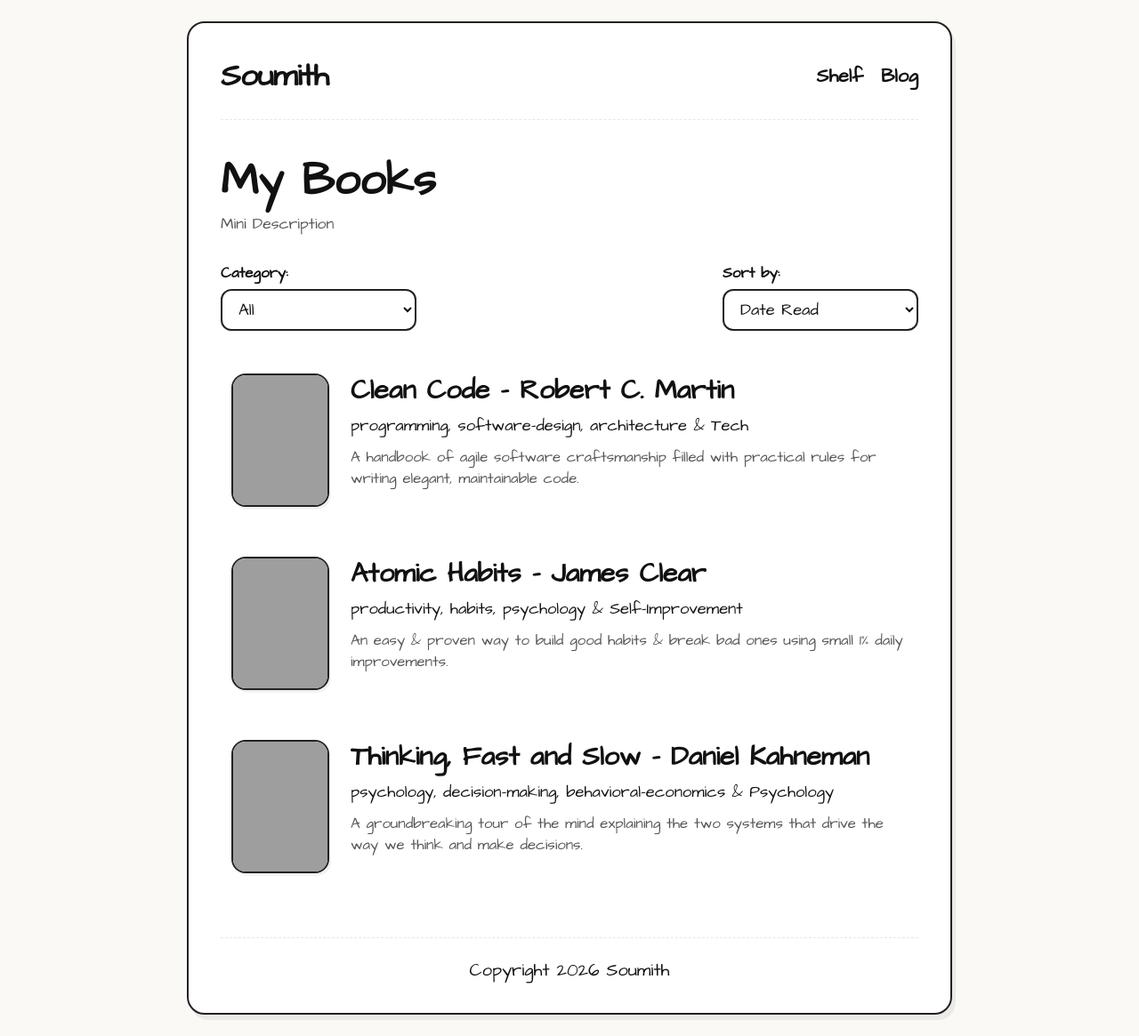
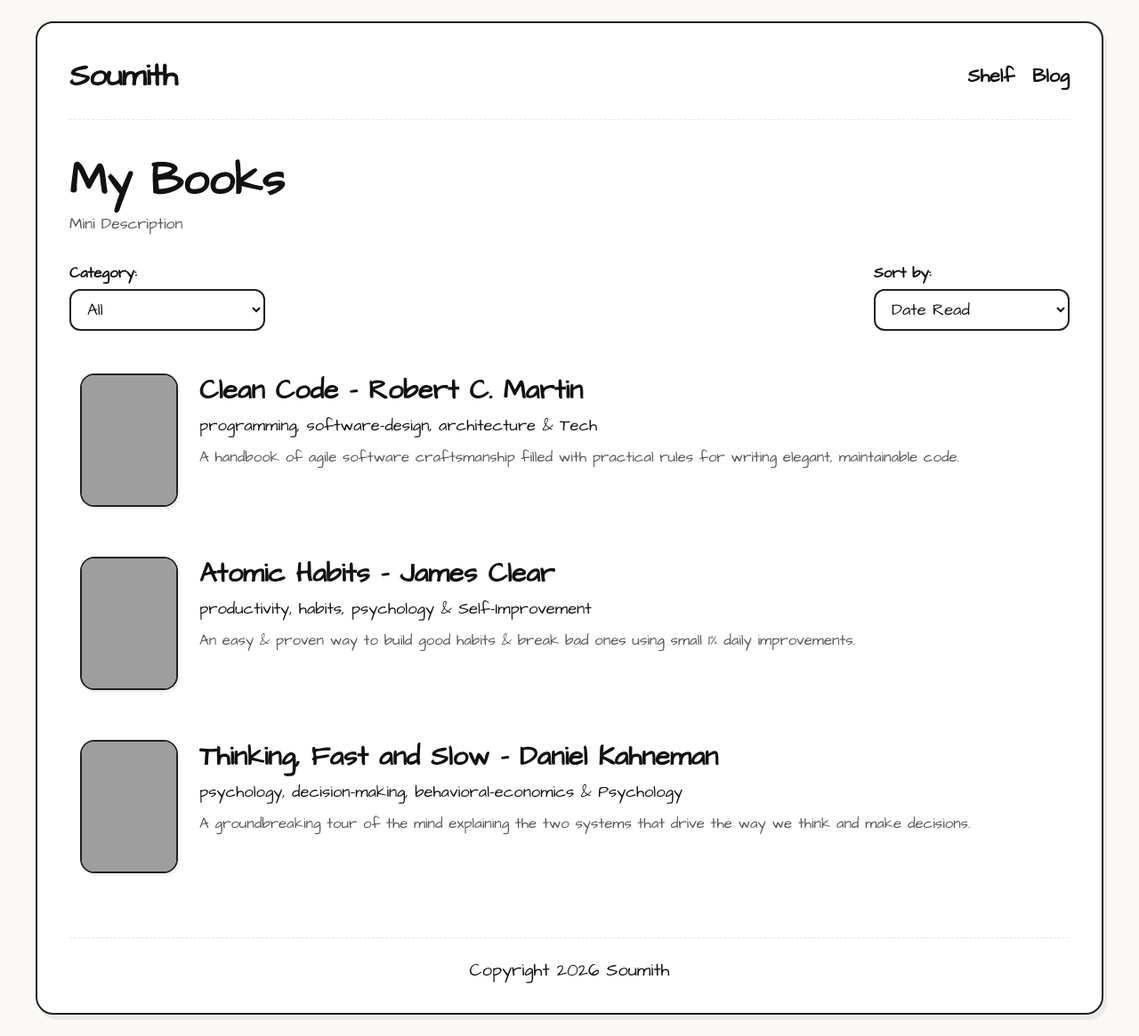
Before and after one commit to soumithhh/shelf, a Jekyll site: the page built from index.html, in a window 1280 px wide. Shown: the whole page at 89% size. Built offline with Jekyll 4.4.1, drawn with Linux system fonts in a browser that asks for light colours; grey boxes are pictures that could not be loaded.

Commit message:
Update main.css

```diff
--- a/assets/css/main.css
+++ b/assets/css/main.css
@@ -10,7 +10,7 @@
   --text-muted: #555555;
   --accent-color: #2563eb;
   --border-radius: 16px;
-  --container-max-width: 860px;
+  --container-max-width: 1200px;
 }
 
 * {
```
